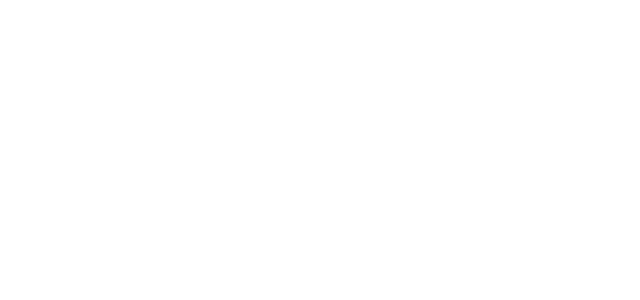
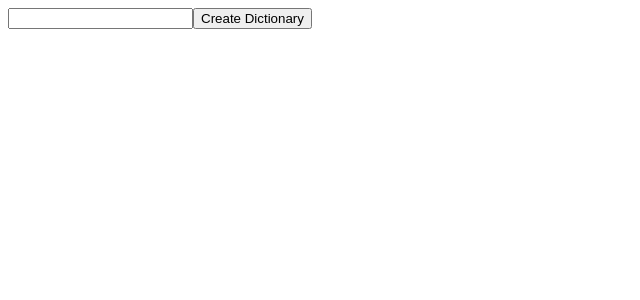
Before and after one commit to HenriqueFadoni/dictionary, a React (Create React App) app: page / in a window 1280 px wide. Shown: the top 300 px of the page, without its empty margins (0-640 px from the left). Built offline with nearby package versions, Linux system fonts and the light colour scheme.

Commit message:
Creating Dictionary Form

```diff
--- a/src/App.js
+++ b/src/App.js
@@ -1,8 +1,13 @@
 import React from 'react';
 
-function App() {
+import CreateDicForm from './components/CreateDicForm'
+
+const App = () => {
+
+
   return (
     <div className="App">
+      <CreateDicForm />
     </div>
   );
 }
--- /dev/null
+++ b/src/components/CreateDicForm.js
@@ -0,0 +1,12 @@
+import React from 'react';
+
+const CreateDicForm = () => (
+  <div>
+    <form>
+      <input type="text" name="createDictionary" required />
+      <button type="submit">Create Dictionary</button>
+    </form>
+  </div>
+);
+
+export default CreateDicForm;
```
